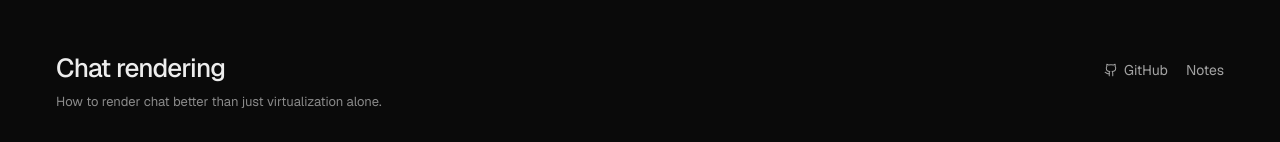
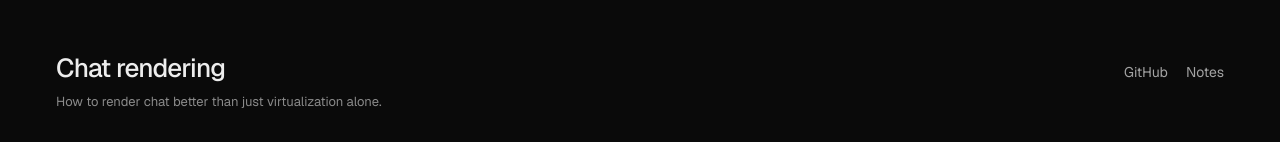
Before and after one commit to nishilfaldu/chat-rendering, a Next.js app: page / in a window 1280 px wide. Shown: the top 142 px of the page. Built offline with nearby package versions, Linux system fonts and the light colour scheme; no server answers.

Commit message:
Use a plain text GitHub link
Removed Github icon import from chat-rendering-demo.tsx.

```diff
--- a/components/demo/chat-rendering-demo.tsx
+++ b/components/demo/chat-rendering-demo.tsx
@@ -7,7 +7,7 @@ import {
   conversationPath,
   type ChatAppId,
 } from "@/lib/chat-implementations"
-import { ArrowDown, Github, Play, Square } from "lucide-react"
+import { ArrowDown, Play, Square } from "lucide-react"
 
 import { ImplementationPicker } from "./implementation-picker"
 import {
@@ -161,7 +161,6 @@ export function ChatRenderingDemo() {
               target="_blank"
               rel="noreferrer"
             >
-              <Github aria-hidden="true" size={14} strokeWidth={1.75} />
               GitHub
             </a>
             <Link className="bench-docs-link" href="/notes">
```
